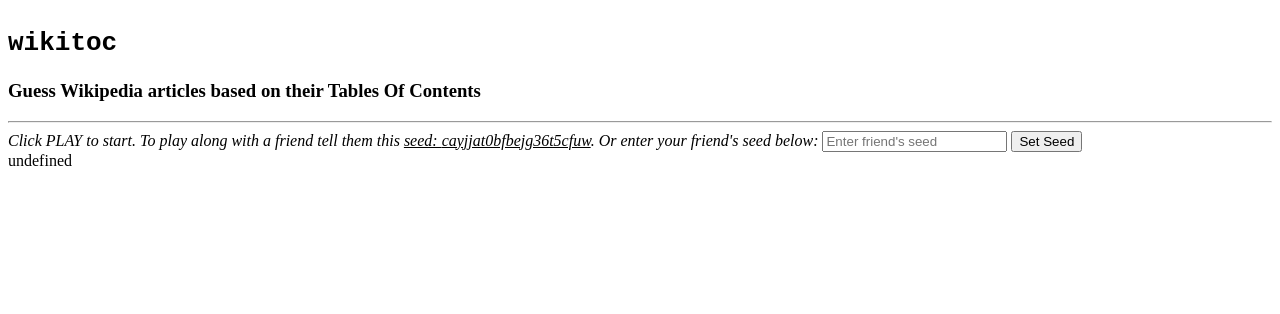
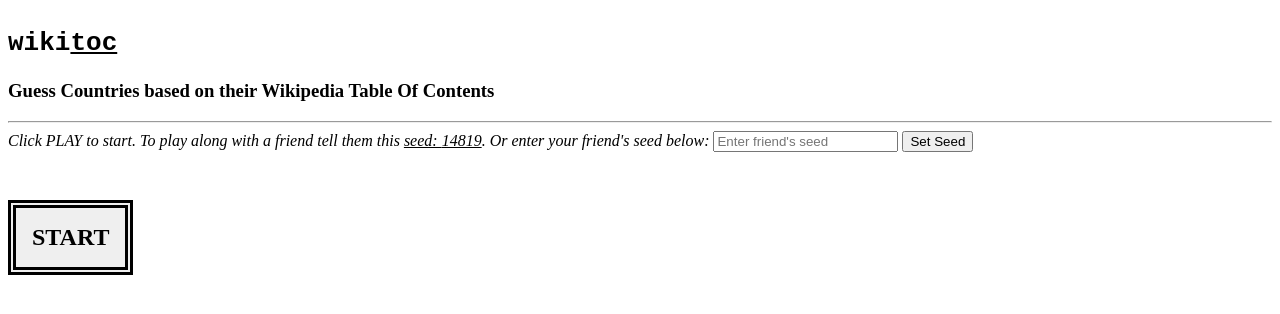
Before and after one commit to NalinPlad/wikitoc, a SvelteKit app: page / in a window 1280 px wide. Shown: the top 314 px of the page. Built offline with nearby package versions, Linux system fonts and the light colour scheme.

Commit message:
start button

```diff
--- /dev/null
+++ b/src/lib/StartGame.svelte
@@ -0,0 +1,15 @@
+<input type="button" value="START"/>
+
+<style>
+    input {
+        margin-top: 3rem;
+        padding: 1rem;
+        font-family: 'Times New Roman', Times, serif;
+        font-weight: bold;
+        font-size: 1.5rem;
+        display: block;
+        border-style: double;
+        border-width: 0.5rem;
+        cursor: pointer;
+    }
+</style>
--- a/src/routes/+page.svelte
+++ b/src/routes/+page.svelte
@@ -1,5 +1,7 @@
 <script>
     import CategoryButton from '$lib/CategoryButton.svelte';
+    import StartGame from '../lib/StartGame.svelte';
+    import { onDestroy, onMount } from 'svelte';
     import { SeedStore } from '../stores.js';
 
     let seed;
@@ -10,16 +12,17 @@
         seed = value;
     });
 
-    // Cleanup the subscription when the component is destroyed
-    import { onDestroy } from 'svelte';
     onDestroy(() => {
         unsubscribe();
     });
 
-    // Generate a new seed if the current one is null
-    if (seed === null) {
-        SeedStore.set(Math.random().toString(36).substring(2, 15) + Math.random().toString(36).substring(2, 15));
-    }
+    onMount(() => {
+        // Generate a new seed if the current one is null
+        if (seed === null) {
+            const ns = "xxxxx".split('').map(() => Math.floor(Math.random() * 10));
+            SeedStore.set(ns.join(''));
+        }
+    });
 
     // Update the seed in the store if the friendSeed input is changed
     function updateSeed() {
@@ -27,11 +30,11 @@
     }
 </script>
 
-<h1><code>wikitoc</code></h1>
-<h3>Guess Wikipedia articles based on their Tables Of Contents</h3>
+<h1><code>wiki<u>toc</u></code></h1>
+<h3>Guess Countries based on their Wikipedia Table Of Contents</h3>
 <hr/>
 <i>Click PLAY to start. To play along with a friend tell them this <u>seed: {seed}</u>. Or enter your friend's seed below:</i>
 <input type="text" bind:value={friendSeed} placeholder="Enter friend's seed" />
 <button on:click={updateSeed}>Set Seed</button>
 
-<CategoryButton />
+<StartGame />
```
